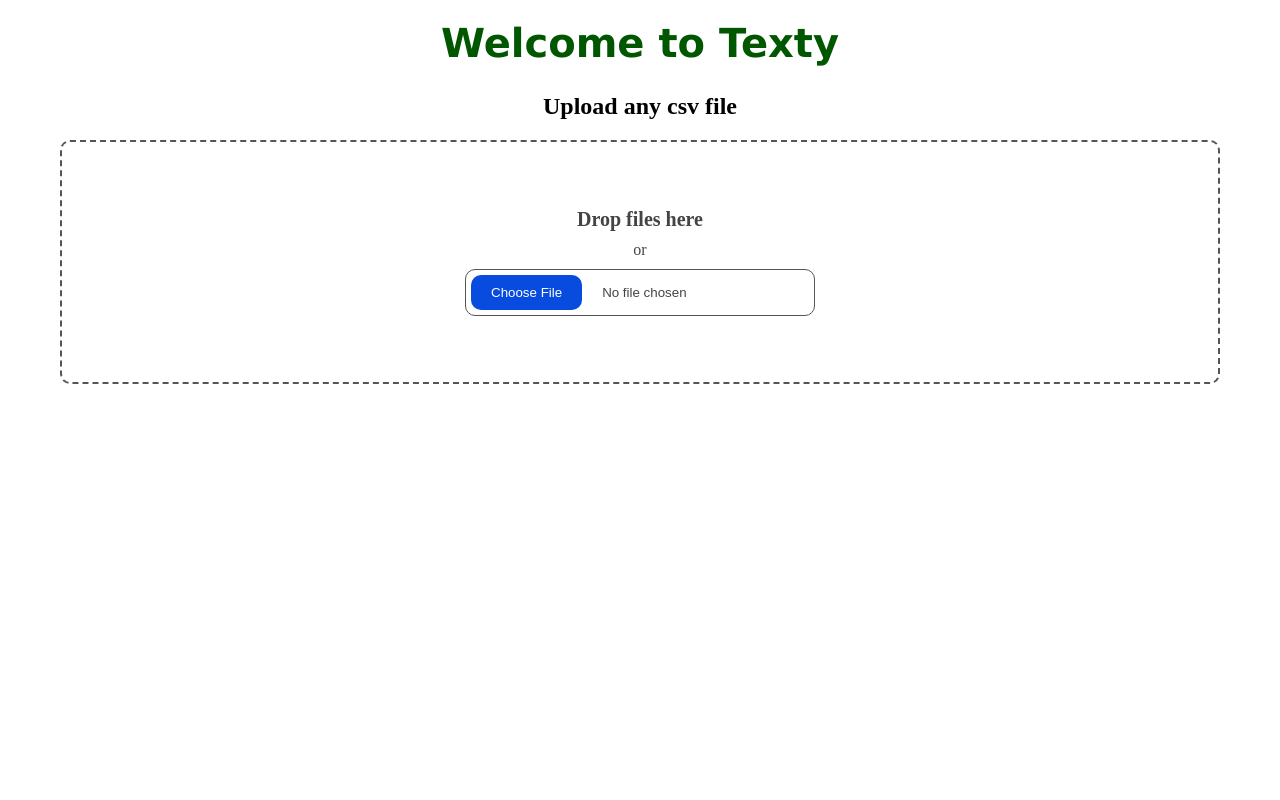
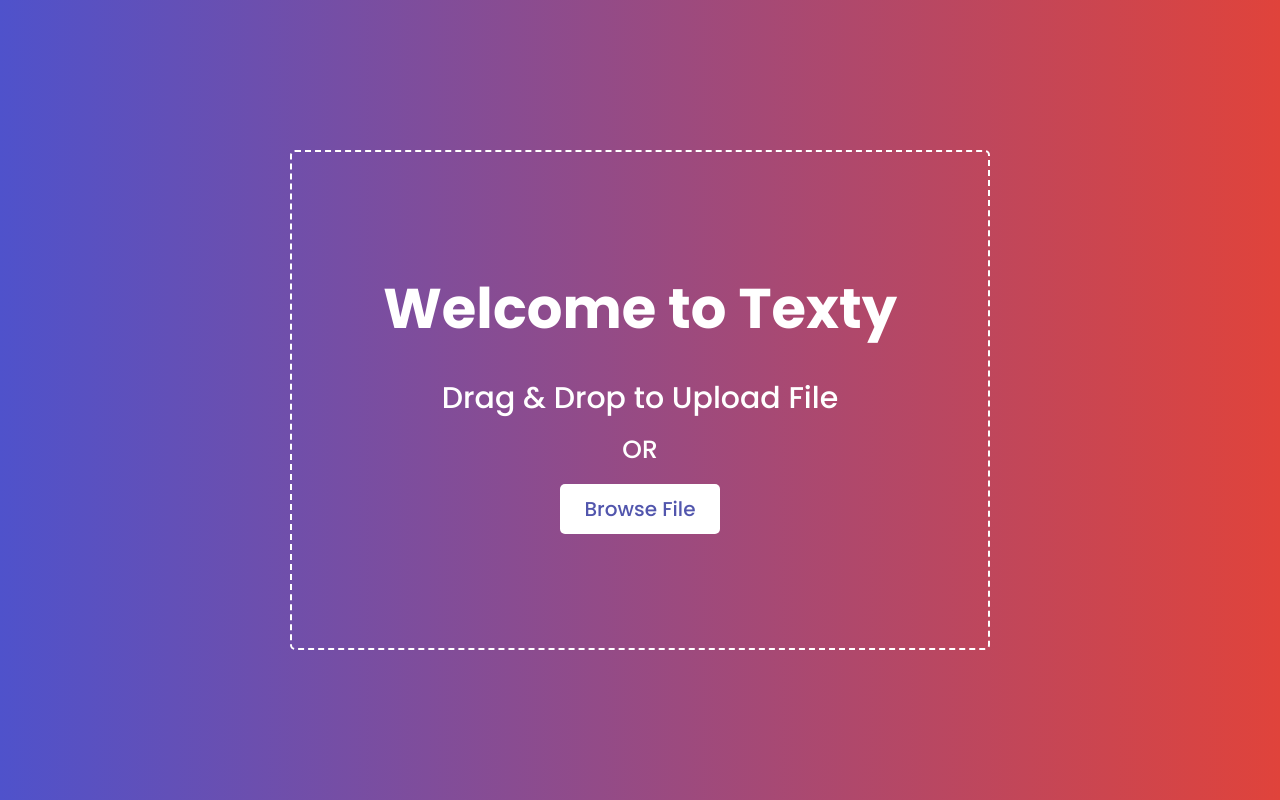
Before and after one commit to prathamagrawal/Text-Processing, a Flask app: page / in a window 1280 px wide. Run offline with Flask 2, Linux system fonts and the light colour scheme.

Commit message:
Added form backedn

```diff
--- /dev/null
+++ b/static/js/script.js
@@ -0,0 +1,50 @@
+//selecting all required elements
+const dropArea = document.querySelector(".drag-area"),
+dragText = dropArea.querySelector("header"),
+button = dropArea.querySelector("button"),
+input = dropArea.querySelector("input");
+let file;
+
+button.onclick = ()=>{
+  input.click();
+}
+
+input.addEventListener("change", function(){
+  file = this.files[0];
+  dropArea.classList.add("active");
+  showFile(); //calling function
+});
+
+
+dropArea.addEventListener("dragover", (event)=>{
+  event.preventDefault(); //preventing from default behaviour
+  dropArea.classList.add("active");
+  dragText.textContent = "Release to Upload File";
+});
+dropArea.addEventListener("dragleave", ()=>{
+  dropArea.classList.remove("active");
+  dragText.textContent = "Drag & Drop to Upload File";
+});
+
+dropArea.addEventListener("drop", (event)=>{
+  event.preventDefault(); //preventing from default behaviour
+  file = event.dataTransfer.files[0];
+  showFile(); //calling function
+});
+
+function showFile(){
+  let fileType = file.type;
+  let validExtensions = ["file/csv"];
+  if(validExtensions.includes(fileType)){
+    let fileReader = new FileReader();
+    fileReader.onload = ()=>{
+      let fileURL = fileReader.result;
+      dropArea.innerHTML = imgTag;
+    }
+    fileReader.readAsDataURL(file);
+  }else{
+    alert("This is not csv File!");
+    dropArea.classList.remove("active");
+    dragText.textContent = "Drag & Drop to Upload File";
+  }
+}
--- a/static/main.css
+++ b/static/main.css
@@ -1,96 +1,76 @@
-body {
-    background: white;
-    text-align:center;
-    margin: 20px 60px;
+
+
+@import url('https://fonts.googleapis.com/css2?family=Poppins:wght@200;300;400;500;600;700&display=swap');
+*{
+  margin: 0;
+  padding: 0;
+  box-sizing: border-box;
+  font-family: "Poppins", sans-serif;
+}
+body{
+  display: flex;
+  align-items: center;
+  justify-content: center;
+  min-height: 100vh;
+  background-image: linear-gradient(to left, #e0433b,#4f52cb);
 }
 
+
 h1 {
-    font-family: Verdana, Geneva, sans-serif;
-    font-size: 2.5em;
-    color: FireBrick;
+
+    font-size: 3.5em;
+    color: rgb(255, 255, 255);
 }
 
-p {
-    font-family: Georgia, serif;
-    font-size: 1.2em;
-    color: DarkSlateGray;
+h2 {
+    color: rgb(255, 255, 255);
+    font-size: 1.5em;
 }
 
-h1 {
-    font-family: Verdana, Geneva, sans-serif;
-    font-size: 2.5em;
-    color: rgb(0, 87, 0);
+
+
+.drag-area{
+  border: 2px dashed #fff;
+  height: 500px;
+  width: 700px;
+  border-radius: 5px;
+  display: flex;
+  align-items: center;
+  justify-content: center;
+  flex-direction: column;
 }
-.drop-container {
-    position: relative;
-    display: flex;
-    gap: 10px;
-    flex-direction: column;
-    justify-content: center;
-    align-items: center;
-    height: 200px;
-    padding: 20px;
-    border-radius: 10px;
-    border: 2px dashed #555;
-    color: #444;
-    cursor: pointer;
-    transition: background .2s ease-in-out, border .2s ease-in-out;
-  }
-
-  .drop-container {
-    position: relative;
-    display: flex;
-    gap: 10px;
-    flex-direction: column;
-    justify-content: center;
-    align-items: center;
-    height: 200px;
-    padding: 20px;
-    border-radius: 10px;
-    border: 2px dashed #555;
-    color: #444;
-    cursor: pointer;
-    transition: background .2s ease-in-out, border .2s ease-in-out;
-  }
-
-  .drop-container:hover {
-    background: #eee;
-    border-color: #111;
-  }
-
-  .drop-container:hover .drop-title {
-    color: #222;
-  }
-
-  .drop-title {
-    color: #444;
-    font-size: 20px;
-    font-weight: bold;
-    text-align: center;
-    transition: color .2s ease-in-out;
-  }
-
-  input[type=file] {
-    width: 350px;
-    max-width: 100%;
-    color: #444;
-    padding: 5px;
-    background: #fff;
-    border-radius: 10px;
-    border: 1px solid #555;
-  }
-
-  input[type=file]::file-selector-button {
-    margin-right: 20px;
-    border: none;
-    background: #084cdf;
-    padding: 10px 20px;
-    border-radius: 10px;
-    color: #fff;
-    cursor: pointer;
-    transition: background .2s ease-in-out;
-  }
-
-  input[type=file]::file-selector-button:hover {
-    background: #0d45a5;
-  }
+.drag-area.active{
+  border: 2px solid #fff;
+}
+.drag-area .icon{
+  font-size: 100px;
+  color: #fff;
+}
+.drag-area header{
+  font-size: 30px;
+  font-weight: 500;
+  color: #fff;
+}
+.drag-area span{
+  font-size: 25px;
+  font-weight: 500;
+  color: #fff;
+  margin: 10px 0 15px 0;
+}
+.drag-area button{
+  padding: 10px 25px;
+  font-size: 20px;
+  font-weight: 500;
+  border: none;
+  outline: none;
+  background: #fff;
+  color: #5256ad;
+  border-radius: 5px;
+  cursor: pointer;
+}
+.drag-area img{
+  height: 100%;
+  width: 100%;
+  object-fit: cover;
+  border-radius: 5px;
+}
--- a/templates/index.html
+++ b/templates/index.html
@@ -1,24 +1,18 @@
 <html>
     <title>Texty</title>
     <head>
-            <!--  Load CSS in Flask with html-->
                 <link rel="stylesheet" href='/static/main.css' />
-
-            <!--  Load JavaScript in Flask with html-->
-              <!-- <script>
-                alert("Page has been loaded successfully")
-              </script> -->
     </head>
     <body>
-        <h1>Welcome to Texty</h1>
 
-        <h2 id ='text1'>{{text1}}</h2>
-        <form action="action.php">
-            <label for="images" class="drop-container">
-                <span class="drop-title">Drop files here</span>
-                or
-                <input type="file" id="images" accept="image/*" required>
-              </label>
-        </form>
+        <div class="drag-area">
+          <h1>Welcome to Texty</h1><br>
+          <div class="icon"><i class="fas fa-cloud-upload-alt"></i></div>
+          <header>Drag & Drop to Upload File</header>
+          <span>OR</span>
+          <button>Browse File</button>
+          <input type="file" hidden>
+        </div>
+        <script src="/static/js/script.js"></script>
     </body>
 </html>
```
Also changed, not shown: Readme.md, 2 other files.
